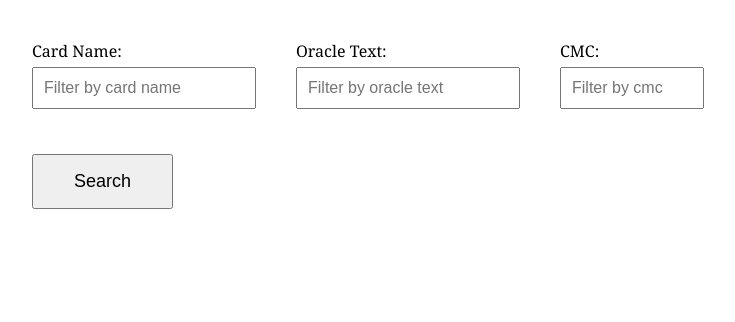
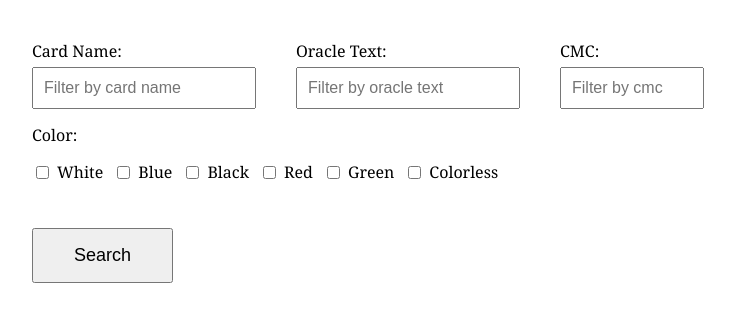
Before and after one commit to oklee3/mtg_card_fetcher, a Flask app: page / in a window 1280 px wide. Shown: the part 132-454 px from the top of the page, without its empty margins (8-743 px from the left). Run offline with Flask 3, Linux system fonts and the light colour scheme; some libraries are stand-ins or nearby versions.

Commit message:
start color filters

```diff
--- a/app.py
+++ b/app.py
@@ -57,7 +57,7 @@ def get_cards(conn):
         params.extend([f'%{oracle}%', f'%{oracle}%', f'%{oracle}%'])
 
     if cmc:
-        query += " AND ROUND(CAST(cmc AS NUMERIC)) = %s"
+        query += " AND CAST(cmc AS NUMERIC) = %s"
         params.append(cmc)
 
     query += " ORDER BY name ASC LIMIT 100"
--- a/static/main.css
+++ b/static/main.css
@@ -61,3 +61,16 @@ body {
     font-size: 16px;
     margin-top: 25px;
 }
+
+.color-checkboxes {
+    display: flex;
+    flex-wrap: wrap;
+    gap: 10px;
+    margin-top: 5px;
+  }
+
+.color-checkboxes label {
+    display: flex;
+    align-items: center;
+    gap: 5px;
+    }
--- /dev/null
+++ b/static/script.js
@@ -0,0 +1,65 @@
+document.addEventListener('keydown', function(event) {
+    if (event.key === 'Enter') {
+      searchCards();
+    }
+  });
+
+async function searchCards() {
+            const cardName = document.getElementById('cardName').value;
+            const oracleText = document.getElementById('oracleText').value;
+            const cmc = document.getElementById('cmc').value;
+            const checkedColors = Array.from(document.querySelectorAll('input[name="color"]:checked'))
+                           .map(cb => cb.value);
+
+            let url = '/api/cards?';
+            if (cardName) url += `name=${encodeURIComponent(cardName)}&`;
+            if (oracleText) url += `oracle=${encodeURIComponent(oracleText)}&`;
+            if (cmc) url += `cmc=${encodeURIComponent(cmc)}&`;
+            const response = await fetch(url);
+            const cards = await response.json();
+
+            console.log('API Response:', cards);
+            displayResults(cards);
+        }
+        function displayResults(cards) {
+            const resultsDiv = document.getElementById('results');
+            resultsDiv.innerHTML = '';
+
+            cards.forEach(card => {
+                const cardDiv = document.createElement('div');
+                cardDiv.className = 'card-item';
+                cardDiv.style.border = 'none';
+
+                if (card.face_image_uri_normal && card.card_faces && card.card_faces[1] && card.card_faces[1].image_uris) {
+                    // card has multiple faces
+                    const frontImage = card.face_image_uri_normal;
+                    const backImage = card.card_faces[1].image_uris.normal;
+
+                    cardDiv.innerHTML = `
+                        <div class="flip-card">
+                            <img src="${frontImage}" alt="${card.name}" style="width: 100%;" data-front="${frontImage}" data-back="${backImage}">
+                            <button onclick="flipCard(this)" class="flip-button">Flip</button>
+                        </div>
+                    `;
+                } else {
+                    // single faced card
+                    const imageUrl = card.image_uri_normal;
+                    if (imageUrl) {
+                        cardDiv.innerHTML = `
+                            <img src="${imageUrl}" alt="${card.name}" style="width: 100%;">
+                        `;
+                    }
+                }
+
+                resultsDiv.appendChild(cardDiv);
+            });
+        }
+
+        function flipCard(button) {
+            const img = button.previousElementSibling;
+            const currentSrc = img.src;
+            const frontSrc = img.dataset.front;
+            const backSrc = img.dataset.back;
+
+            img.src = currentSrc === frontSrc ? backSrc : frontSrc;
+        }
--- a/templates/home.html
+++ b/templates/home.html
@@ -27,6 +27,17 @@
                 <input type="text" id="cmc" placeholder="Filter by cmc" class="search-input-small">
             </div>
         </div>
+        <div class="input-group" style="margin-top: 15px;">
+            <label style="display: block; margin-bottom: 5px;">Color:</label>
+            <div class="color-checkboxes">
+                <label><input type="checkbox" name="color" value="W"> White</label>
+                <label><input type="checkbox" name="color" value="U"> Blue</label>
+                <label><input type="checkbox" name="color" value="B"> Black</label>
+                <label><input type="checkbox" name="color" value="R"> Red</label>
+                <label><input type="checkbox" name="color" value="G"> Green</label>
+                <label><input type="checkbox" name="color" value="C"> Colorless</label>
+            </div>
+        </div>
         <div style="text-align: left; margin-top: 20px;">
             <button onclick="searchCards()" class="search-button" style="padding: 15px 40px; font-size: 18px;">Search</button>
         </div>
@@ -34,64 +45,6 @@
 
     <div id="results" class="card-grid"></div>
 
-    <script>
-        async function searchCards() {
-            const cardName = document.getElementById('cardName').value;
-            const oracleText = document.getElementById('oracleText').value;
-            const cmc = document.getElementById('cmc').value;
-
-            let url = '/api/cards?';
-            if (cardName) url += `name=${encodeURIComponent(cardName)}&`;
-            if (oracleText) url += `oracle=${encodeURIComponent(oracleText)}`;
-            if (cmc) url += `cmc=${encodeURIComponent(cmc)}`;
-            const response = await fetch(url);
-            const cards = await response.json();
-
-            console.log('API Response:', cards);
-            displayResults(cards);
-        }
-        function displayResults(cards) {
-            const resultsDiv = document.getElementById('results');
-            resultsDiv.innerHTML = '';
-
-            cards.forEach(card => {
-                const cardDiv = document.createElement('div');
-                cardDiv.className = 'card-item';
-                cardDiv.style.border = 'none';
-
-                if (card.face_image_uri_normal && card.card_faces && card.card_faces[1] && card.card_faces[1].image_uris) {
-                    // card has multiple faces
-                    const frontImage = card.face_image_uri_normal;
-                    const backImage = card.card_faces[1].image_uris.normal;
-
-                    cardDiv.innerHTML = `
-                        <div class="flip-card">
-                            <img src="${frontImage}" alt="${card.name}" style="width: 100%;" data-front="${frontImage}" data-back="${backImage}">
-                            <button onclick="flipCard(this)" class="flip-button">Flip</button>
-                        </div>
-                    `;
-                } else {
-                    // single faced card
-                    const imageUrl = card.image_uri_normal;
-                    if (imageUrl) {
-                        cardDiv.innerHTML = `
-                            <img src="${imageUrl}" alt="${card.name}" style="width: 100%;">
-                        `;
-                    }
-                }
-
-                resultsDiv.appendChild(cardDiv);
-            });
-        }
-
-        function flipCard(button) {
-            const img = button.previousElementSibling;
-            const currentSrc = img.src;
-            const frontSrc = img.dataset.front;
-            const backSrc = img.dataset.back;
-
-            img.src = currentSrc === frontSrc ? backSrc : frontSrc;
-        }
-    </script>
+    <script src='/static/script.js'></script>
 </body>
 </html>
```
Also changed, not shown: db_script.py (+7 -5 lines).
